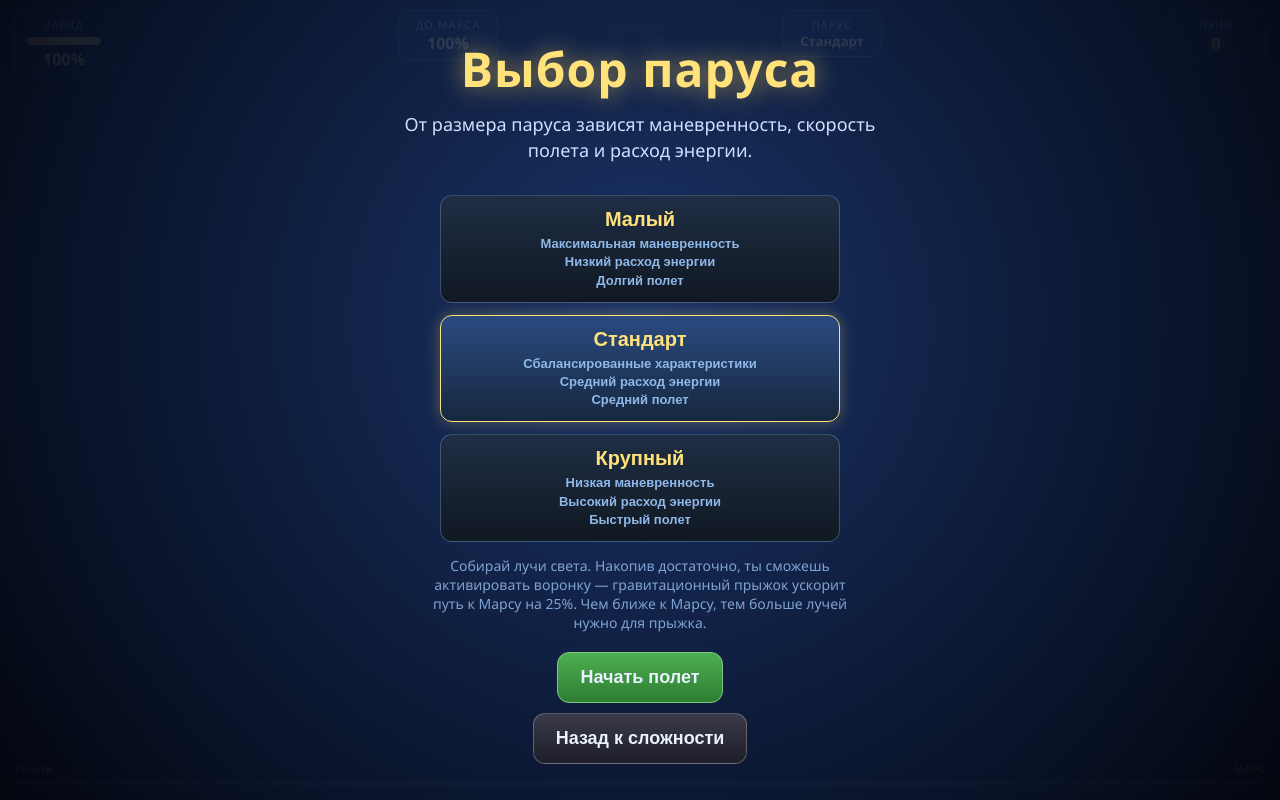
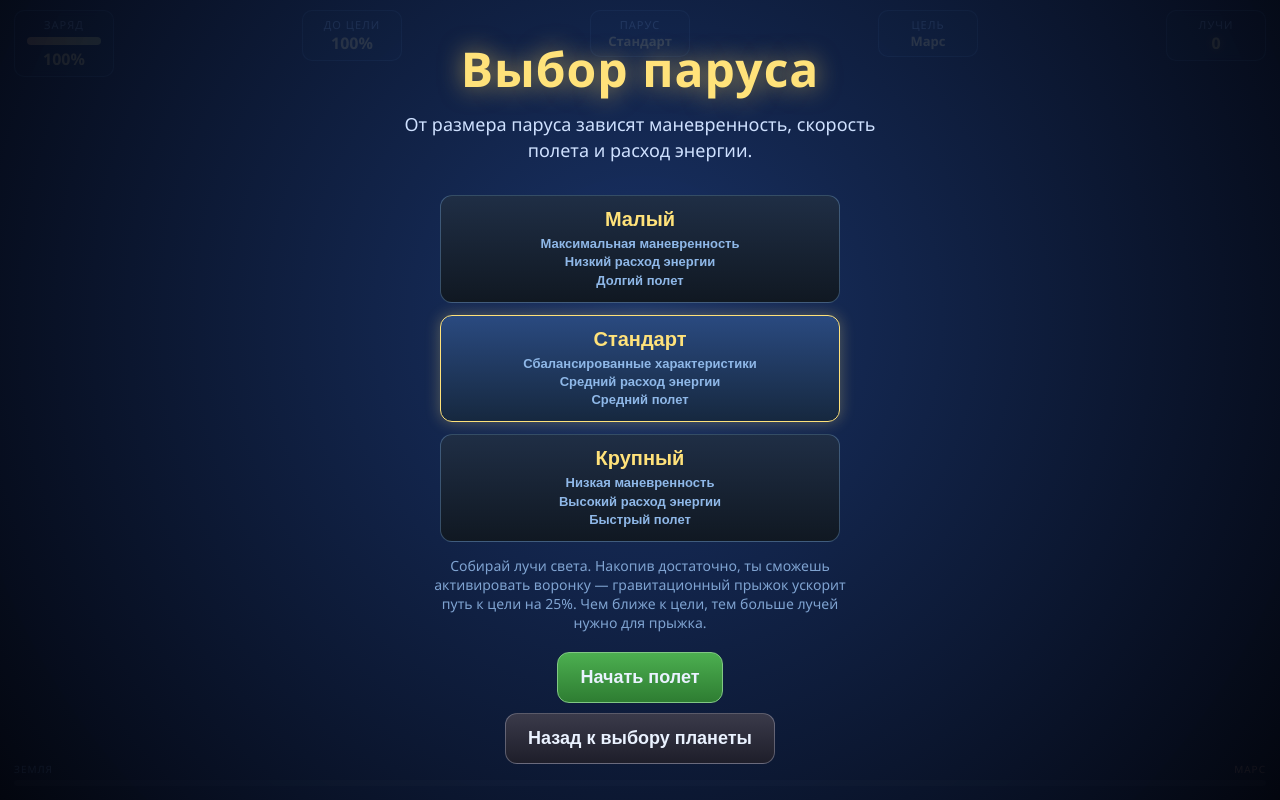
Before and after one commit to BogenatiK/-, a plain HTML site: page index.html in a window 1280 px wide. Both pictures are taken after a click on the button "Лёгкий". Drawn offline with Linux system fonts and the light colour scheme.

Commit message:
Update index.html

```diff
--- a/index.html
+++ b/index.html
@@ -3,7 +3,7 @@
 <head>
   <meta charset="UTF-8">
   <meta name="viewport" content="width=device-width, initial-scale=1.0, maximum-scale=1.0, user-scalable=no">
-  <title>Поймай луч: Земля → Марс</title>
+  <title>Поймай луч: Земля → Космос</title>
   <link rel="stylesheet" href="style.css">
 </head>
 <body>
@@ -19,12 +19,16 @@
         <span id="battery-value" class="hud-value">100%</span>
       </div>
       <div class="hud-item">
-        <span class="hud-label">До Марса</span>
+        <span class="hud-label">До цели</span>
         <span id="progress-value" class="hud-value">100%</span>
       </div>
       <div class="hud-item">
         <span class="hud-label">Парус</span>
         <span id="hud-sail-name" class="hud-value" style="font-size: 13px;">Стандарт</span>
+      </div>
+      <div class="hud-item">
+        <span class="hud-label">Цель</span>
+        <span id="hud-planet-name" class="hud-value" style="font-size: 13px;">Марс</span>
       </div>
       <div class="hud-item">
         <span class="hud-label">Лучи</span>
@@ -35,12 +39,12 @@
     <div id="progress-bar">
       <div id="progress-fill"></div>
       <span class="progress-label progress-label-start">Земля</span>
-      <span class="progress-label progress-label-end">Марс</span>
+      <span id="progress-label-end" class="progress-label progress-label-end">Марс</span>
     </div>
 
     <!-- ЭКРАН 1: Выбор сложности -->
     <div id="menu-screen" class="overlay">
-      <h1 class="title">Земля → Марс</h1>
+      <h1 class="title">Земля → Космос</h1>
       <p class="subtitle">
         Управляй солнечным парусом, лови лучи для подзарядки
         и уклоняйся от астероидов.
@@ -53,7 +57,15 @@
       <p class="hint">Управление: движение мыши или пальца влево-вправо</p>
     </div>
 
-    <!-- ЭКРАН 2: Выбор паруса -->
+    <!-- ЭКРАН 2: Выбор пункта назначения -->
+    <div id="planet-screen" class="overlay hidden">
+      <h1 class="title">Куда летим?</h1>
+      <p class="subtitle">Выбери пункт назначения. Чем дальше планета, тем больше энергии потребуется.</p>
+      <div class="planets-grid" id="planets-grid"></div>
+      <button id="back-to-diff-btn-2" class="btn btn-secondary" style="margin-top: 18px;">Назад к сложности</button>
+    </div>
+
+    <!-- ЭКРАН 3: Выбор паруса -->
     <div id="ship-screen" class="overlay hidden">
       <h1 class="title">Выбор паруса</h1>
       <p class="subtitle">От размера паруса зависят маневренность, скорость полета и расход энергии.</p>
@@ -77,15 +89,15 @@
 
       <p class="hint" style="margin-top: 14px; max-width: 420px;">
         Собирай лучи света. Накопив достаточно, ты сможешь активировать воронку —
-        гравитационный прыжок ускорит путь к Марсу на 25%.
-        Чем ближе к Марсу, тем больше лучей нужно для прыжка.
+        гравитационный прыжок ускорит путь к цели на 25%.
+        Чем ближе к цели, тем больше лучей нужно для прыжка.
       </p>
 
       <button id="start-game-btn" class="btn" style="margin-top: 20px; background: linear-gradient(180deg, #4CAF50, #2E7D32); border-color: #81C784;">Начать полет</button>
-      <button id="back-to-diff-btn" class="btn btn-secondary">Назад к сложности</button>
+      <button id="back-to-planet-btn" class="btn btn-secondary">Назад к выбору планеты</button>
     </div>
 
-    <!-- ЭКРАН 3: Результат -->
+    <!-- ЭКРАН 4: Результат -->
     <div id="result-screen" class="overlay hidden">
       <h1 id="result-title" class="title">Результат</h1>
       <p id="result-text" class="subtitle"></p>
@@ -98,3 +110,5 @@
   <script src="script.js"></script>
 </body>
 </html>
+</body>
+</html>
```
